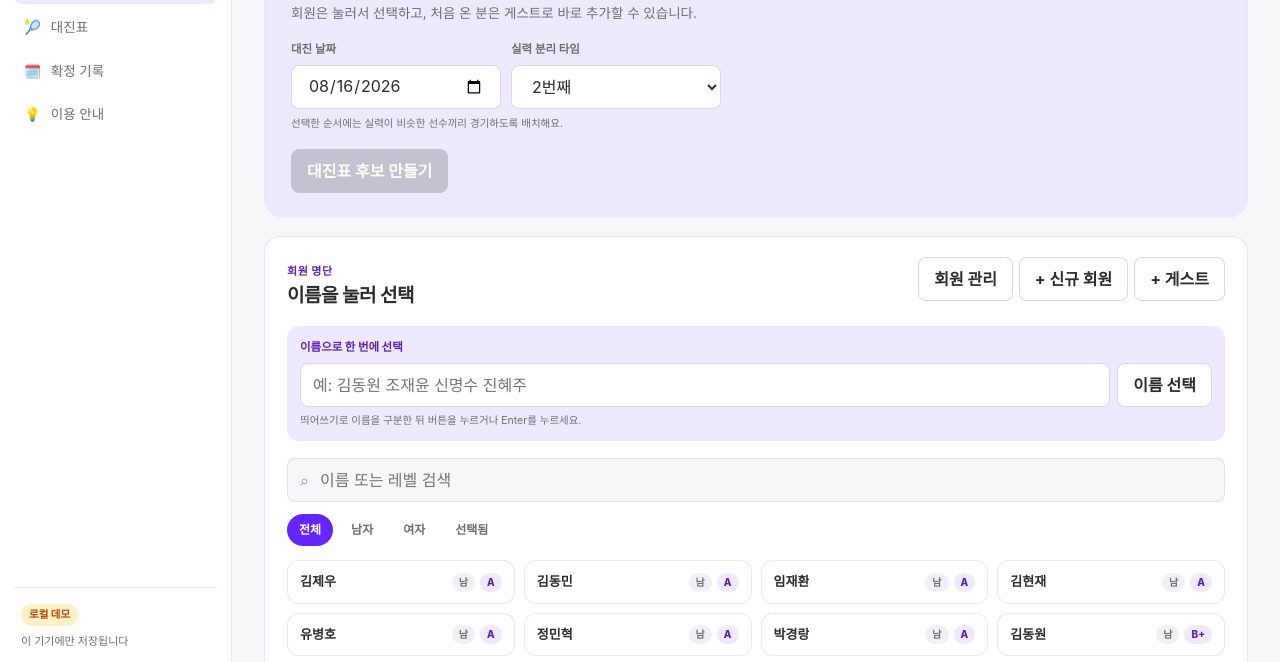
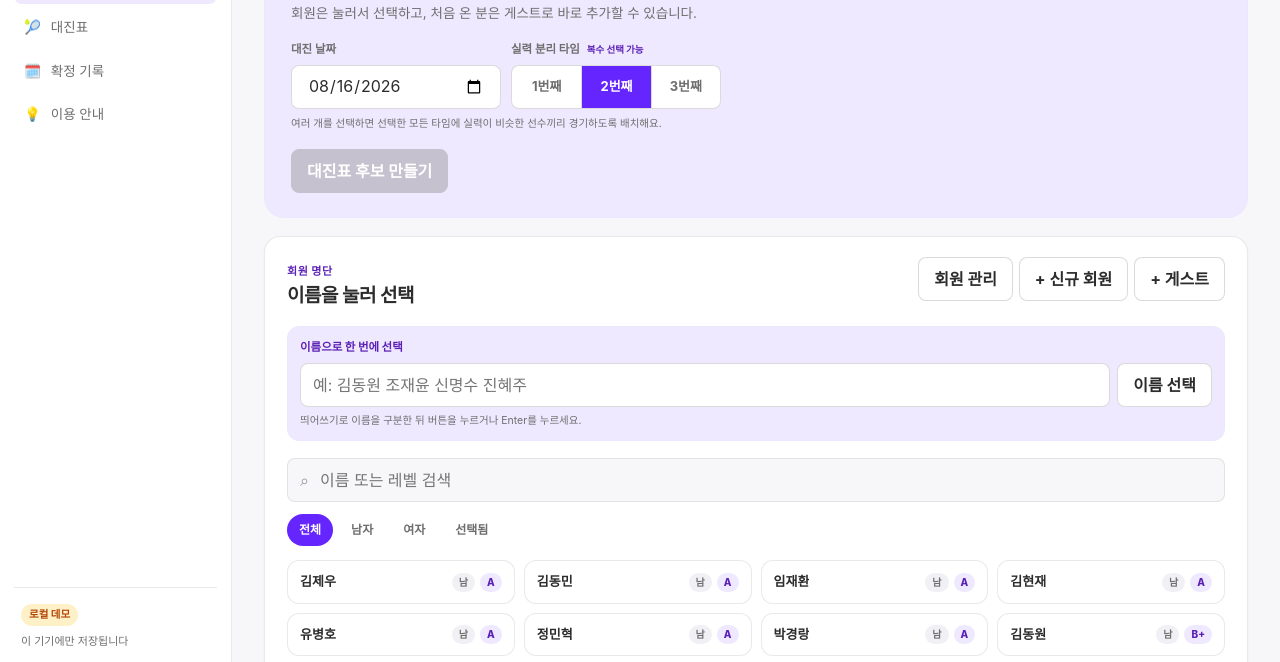
Before and after one commit to Jayk-resonance/Tennis-match, a website: page docs/index.html in a window 1280 px wide. Shown: the part 124-786 px from the top of the page. Drawn offline with Linux system fonts and the light colour scheme; a web font is replaced by a local one.

Commit message:
실력 분리 타임 다중 선택 지원

```diff
--- a/docs/assets/app.js
+++ b/docs/assets/app.js
@@ -353,6 +353,8 @@ worker.addEventListener("message", ({ data }) => {
 async function generate({ regenerate = false } = {}) {
   const players = selectedPlayers();
   if (players.length !== 8) return showToast("참석자 8명을 먼저 선택해주세요.");
+  const segregatedSlots = $$("input[name='segregatedSlot']:checked").map(({ value }) => Number(value));
+  if (!segregatedSlots.length) return showToast("실력 분리 타임을 한 개 이상 선택해주세요.");
   state.seed = regenerate ? (state.seed ?? 0) + 1 : null;
   setLoading(true);
   try {
@@ -361,7 +363,7 @@ async function generate({ regenerate = false } = {}) {
       sessions: activeSessions(),
       candidateCount: 3,
       seed: state.seed,
-      segregatedSlot: Number($("#segregatedSlot").value),
+      segregatedSlots,
     });
     state.generatedPlayers = clone(players);
     state.candidates = candidates.map((candidate) => ({ ...candidate, undo: [], edited: false }));
--- a/docs/assets/matchup-core.js
+++ b/docs/assets/matchup-core.js
@@ -351,11 +351,18 @@ function permutations(values) {
   );
 }
 
-function orderSlots(candidate, players, segregatedSlot) {
-  const target = Math.min(Math.max(segregatedSlot - 1, 0), 2);
+function normalizeSegregatedSlots(segregatedSlots, segregatedSlot) {
+  const values = segregatedSlots ?? [segregatedSlot];
+  const normalized = [...new Set(values.map(Number).filter((value) => value >= 1 && value <= 3))];
+  if (!normalized.length) throw new Error("실력 분리 타임을 한 개 이상 선택해주세요.");
+  return normalized.sort((left, right) => left - right);
+}
+
+function orderSlots(candidate, players, segregatedSlots) {
+  const targets = segregatedSlots.map((slot) => slot - 1);
   const valid = permutations(candidate.entries)
-    .filter((entries) => isSegregated(entries[target].slot, players));
-  if (!valid.length) throw new Error("실력 분리 타임을 지정한 위치에 배치할 수 없습니다.");
+    .filter((entries) => targets.every((target) => isSegregated(entries[target].slot, players)));
+  if (!valid.length) throw new Error("실력 분리 타임을 선택한 위치에 배치할 수 없습니다.");
   valid.sort((left, right) => compareTuple(
     left.map((entry) => localPenalty(entry.slot, players)),
     right.map((entry) => localPenalty(entry.slot, players)),
@@ -417,9 +424,11 @@ export function generateCandidates({
   candidateCount = 3,
   seed = null,
   segregatedSlot = 2,
+  segregatedSlots = null,
   onProgress = () => {},
 }) {
   if (players.length !== 8) throw new Error(`참석자는 8명이어야 합니다 (현재 ${players.length}명).`);
+  const requiredSegregatedSlots = normalizeSegregatedSlots(segregatedSlots, segregatedSlot);
   const historyWeights = buildHistoryWeights(sessions);
   const random = seed === null ? null : seededRandom(seed);
   const scored = enumerateSlots(players)
@@ -455,7 +464,7 @@ export function generateCandidates({
         if (localTotal > bound) break;
         iteration += 1;
         const entries = [first, second, third];
-        if (!entries.some((entry) => isSegregated(entry.slot, players))) continue;
+        if (entries.filter((entry) => isSegregated(entry.slot, players)).length < requiredSegregatedSlots.length) continue;
         const slots = entries.map((entry) => entry.slot);
         const total = localTotal + globalPenalty(slots, players, historyWeights);
         best.push({
@@ -475,7 +484,7 @@ export function generateCandidates({
 
   onProgress(100);
   return best.map((candidate, index) => {
-    const ordered = orderSlots(candidate, players, segregatedSlot);
+    const ordered = orderSlots(candidate, players, requiredSegregatedSlots);
     const schedule = normalizeScheduleTeams(assignCourts(ordered, players), players);
     return {
       rank: index + 1,
--- a/docs/assets/style.css
+++ b/docs/assets/style.css
@@ -201,6 +201,44 @@ button:focus-visible, input:focus-visible, select:focus-visible {
   padding: 0;
   text-align: left;
 }
+.segregated-field { margin: 0; padding: 0; border: 0; }
+.segregated-field legend {
+  width: 100%;
+  margin-bottom: 6px;
+  padding: 0;
+  color: var(--muted);
+  font-size: 11.5px;
+  font-weight: 700;
+}
+.segregated-field legend span { margin-left: 4px; color: var(--primary-ink); font-size: 9.5px; }
+.segregated-options {
+  width: 100%;
+  height: 44px;
+  box-sizing: border-box;
+  display: grid;
+  grid-template-columns: repeat(3, minmax(0, 1fr));
+  overflow: hidden;
+  border: 1px solid var(--line-strong);
+  border-radius: var(--r-sm);
+  background: var(--surface);
+}
+.segregated-options label { position: relative; min-width: 0; }
+.segregated-options label + label { border-left: 1px solid var(--line-strong); }
+.segregated-options input { position: absolute; width: 1px; height: 1px; opacity: 0; }
+.segregated-options label > span {
+  height: 100%;
+  display: flex;
+  align-items: center;
+  justify-content: center;
+  color: var(--muted);
+  font-size: 13px;
+  font-weight: 700;
+  cursor: pointer;
+  user-select: none;
+  -webkit-tap-highlight-color: transparent;
+}
+.segregated-options input:checked + span { color: var(--surface); background: var(--primary); }
+.segregated-options input:focus-visible + span { outline: 2px solid var(--primary-ink); outline-offset: -3px; }
 .field-note { grid-column: 1 / -1; margin: 0; color: var(--muted); font-size: 10.5px; line-height: 1.45; }
 .selection-summary { margin-top: 10px; padding: 12px; border: 1px solid rgba(100, 37, 254, 0.13); border-radius: var(--r-md); background: rgba(100, 37, 254, 0.035); }
 .selection-summary-heading { margin-bottom: 8px; display: flex; align-items: baseline; justify-content: space-between; gap: 10px; }
--- a/docs/index.html
+++ b/docs/index.html
@@ -11,7 +11,7 @@
       rel="stylesheet"
       href="https://cdn.jsdelivr.net/gh/orioncactus/pretendard/dist/web/static/pretendard.css"
     />
-    <link rel="stylesheet" href="./assets/style.css?v=20260810-7" />
+    <link rel="stylesheet" href="./assets/style.css?v=20260810-9" />
   </head>
   <body>
     <div class="app-layout">
@@ -76,17 +76,24 @@
                     <input id="matchDate" type="date" />
                   </span>
                 </label>
-                <label class="field compact">
-                  <span>실력 분리 타임</span>
-                  <span class="field-control">
-                    <select id="segregatedSlot">
-                      <option value="1">1번째</option>
-                      <option value="2" selected>2번째</option>
-                      <option value="3">3번째</option>
-                    </select>
-                  </span>
-                </label>
-                <p class="field-note">선택한 순서에는 실력이 비슷한 선수끼리 경기하도록 배치해요.</p>
+                <fieldset class="field compact segregated-field">
+                  <legend>실력 분리 타임 <span>복수 선택 가능</span></legend>
+                  <div class="segregated-options" aria-label="실력 분리 타임 선택">
+                    <label>
+                      <input type="checkbox" name="segregatedSlot" value="1" />
+                      <span>1번째</span>
+                    </label>
+                    <label>
+                      <input type="checkbox" name="segregatedSlot" value="2" checked />
+                      <span>2번째</span>
+                    </label>
+                    <label>
+                      <input type="checkbox" name="segregatedSlot" value="3" />
+                      <span>3번째</span>
+                    </label>
+                  </div>
+                </fieldset>
+                <p class="field-note">여러 개를 선택하면 선택한 모든 타임에 실력이 비슷한 선수끼리 경기하도록 배치해요.</p>
               </div>
               <button id="generateButton" class="primary-button hero-action" type="button" disabled>
                 대진표 후보 만들기
@@ -295,6 +302,6 @@
     </div>
 
     <div id="toast" class="toast" role="status" aria-live="polite"></div>
-    <script type="module" src="./assets/app.js?v=20260810-6"></script>
+    <script type="module" src="./assets/app.js?v=20260810-7"></script>
   </body>
 </html>
```
Also changed, not shown: tests/web/matchup-core.test.mjs (+12 -0 lines).
